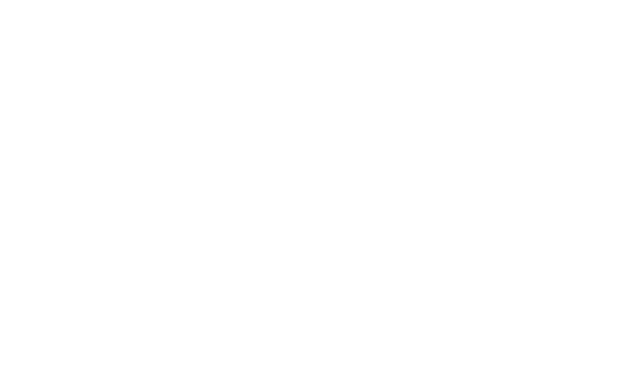
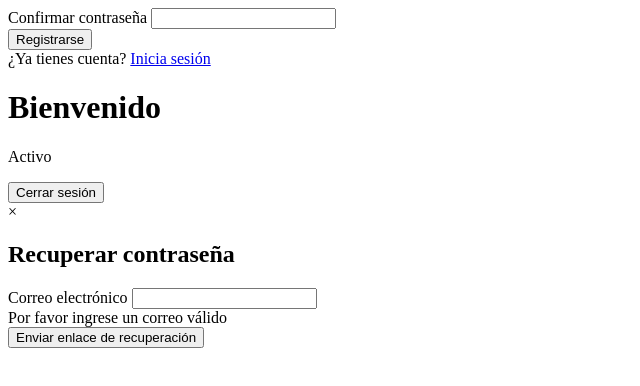
Before and after one commit to mmarinco/login, a plain HTML site: page index.html in a window 1280 px wide. Shown: the whole page, without its empty margins (0-640 px from the left). Drawn offline with Linux system fonts and the light colour scheme.

Commit message:
Html pagina2

```diff
--- a/index.html
+++ b/index.html
@@ -36,3 +36,78 @@
                 <!-- Mensaje de error si la contraseña no cumple con los requisitos -->
                 <div class="error-message" id="reg-password-error">La contraseña debe tener al menos 6 caracteres</div>
             </div>
+        </div>
+
+
+
+            <!-- Aquí comienza el código HTML de Maribel -->
+
+        <!-- Grupo de formulario para la confirmación de contraseña -->
+        <div class="form-group">
+            <label for="reg-confirm-password">Confirmar contraseña</label>
+
+            <!-- Campo de entrada para confirmar la contraseña -->
+            <input type="password" id="reg-confirm-password" name="reg-confirm-password" required>
+
+            <!-- Icono o botón para mostrar/ocultar la contraseña -->
+            <span class="toggle-password" id="reg-confirm-password"></span>
+        </div>
+
+        <!-- Botón de registro -->
+        <button type="submit" class="btn">Registrarse</button>
+
+        <!-- Formulario de registro (parece que falta la etiqueta <form> de apertura) -->
+    </form>
+
+    <!-- Enlace para iniciar sesión si ya tienes cuenta -->
+    <div class="register-link">¿Ya tienes cuenta?
+        <a href="#" id="loginLink">Inicia sesión</a>
+    </div>
+
+    <!-- Información del usuario logueado -->
+    <div id="user-info" class="user info">
+        <h1>Bienvenido <span id="userName"></span></h1>
+
+        <!-- Indicador de estado del usuario -->
+        <div class="user-status">
+            <div class="status-dot"></div> <!-- Punto de estado (posible indicador de conexión) -->
+            <p>Activo</p>
+        </div>
+
+        <!-- Botón para cerrar sesión -->
+        <button id="ligouBtn" class="btn logout-btn">Cerrar sesión</button>
+    </div>
+
+    <!-- Modal para la recuperación de contraseña -->
+    <div id="recovery-modal" class="modal">
+        <div class="modal-content">
+
+            <!-- Botón para cerrar el modal -->
+            <span class="close" id="closeModal">&times;</span>
+
+            <h2>Recuperar contraseña</h2>
+
+            <!-- Formulario para solicitar la recuperación de contraseña -->
+            <form id="recoveryForm">
+                <div class="form-group">
+                    <label for="recovery-email">Correo electrónico</label>
+
+                    <!-- Campo de entrada para el correo electrónico -->
+                    <input type="email" id="recovery-email" required>
+
+                    <!-- Mensaje de error si el correo es inválido -->
+                    <div class="error-message" id="recovery-email-error">
+                        Por favor ingrese un correo válido
+                    </div>
+                </div>
+
+                <!-- Botón para enviar el enlace de recuperación -->
+                <button type="submit" class="btn">Enviar enlace de recuperación</button>
+            </form>
+        </div>
+    </div>
+
+<!-- Enlace al archivo JavaScript externo -->
+    <script src="script.js"></script>
+</body>
+</html>
```
